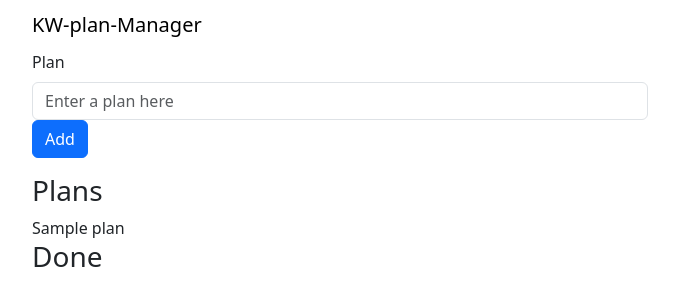
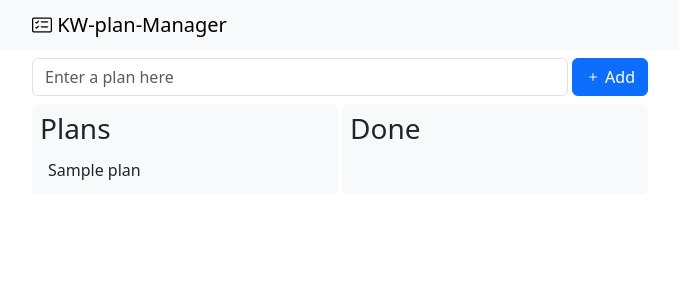
Before and after one commit to choehyeonjin/OSS-kw-plan-manager, a plain HTML site: page index.html in a window 1280 px wide. Shown: the whole page, without its empty margins (300-979 px from the left). Drawn offline with nearby package versions, Linux system fonts and the light colour scheme.

Commit message:
Design interface

```diff
--- a/index.html
+++ b/index.html
@@ -8,6 +8,7 @@
 
     <!-- Bootstrap CSS -->
     <link href="https://cdn.jsdelivr.net/npm/bootstrap@5.3.3/dist/css/bootstrap.min.css" rel="stylesheet">
+    <link rel="stylesheet" href="https://cdn.jsdelivr.net/npm/bootstrap-icons@1.11.3/font/bootstrap-icons.min.css">
 
     <title>Page Title</title>
     <style>
@@ -18,28 +19,35 @@
 </head>
 
 <body>
-    <nav class="navbar bg-body-teritary">
+    <nav class="navbar bg-body-tertiary">
         <div class="container">
-            <span class="navbar-brand mb-0 h1">KW-plan-Manager</span>
+            <span class="navbar-brand mb-0 h1">
+                <i class="bi bi-card-checklist"></i>
+                KW-plan-Manager
+            </span>
         </div>
     </nav>
     <div class="container">
-        <div class="mb-3">
-            <label for="exampleFormControlInput1" class="form-label">Plan</label>
-            <input type="text" class="form-control" id="exampleFormControlInput1" placeholder="Enter a plan here">
-            <button type="button" class="btn btn-primary">Add</button>
+        <div class="d-flex align-items-center mb-2 mt-2">
+            <input type="text" class="form-control" id="plan-input" id="exampleFormControlInput1" placeholder="Enter a plan here">
+            <button type="button" class="btn btn-primary ms-1 text-nowrap">
+                <i class="bi bi-plus"></i>
+                Add
+            </button>
         </div>
 
-        <div>
-            <h3>Plans</h3>
-            <div id="plan-list">
-                <div class="plan">Sample plan</div>
+        <div class= "d-flex">
+            <div class="flex-grow-1 bg-light rounded-2 p-2 me-1 w-50">
+                <h3>Plans</h3>
+                <div id="plan-list">
+                    <div class="plan bg-light p-1 rounded-2 ps-2">Sample plan</div>
+                </div>
             </div>
-        </div>
-        <div>
-            <h3>Done</h3>
-            <div id="done-list">
+            <div class="flex-grow-1 bg-light rounded-2 p-2 w-50">
+                <h3>Done</h3>
+                <div id="done-list">
 
+                </div>
             </div>
         </div>
     </div>
```
